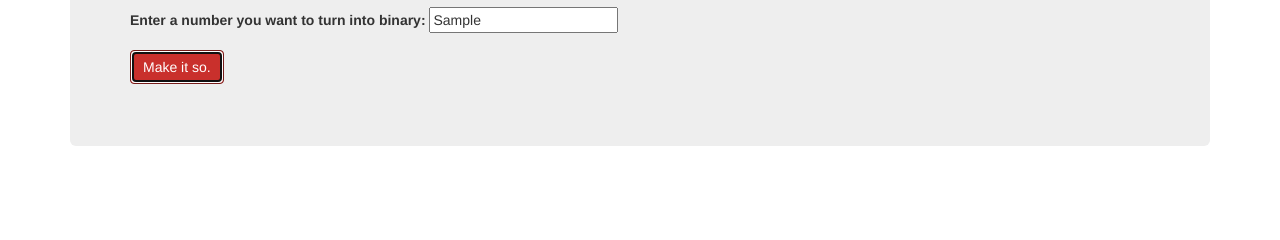
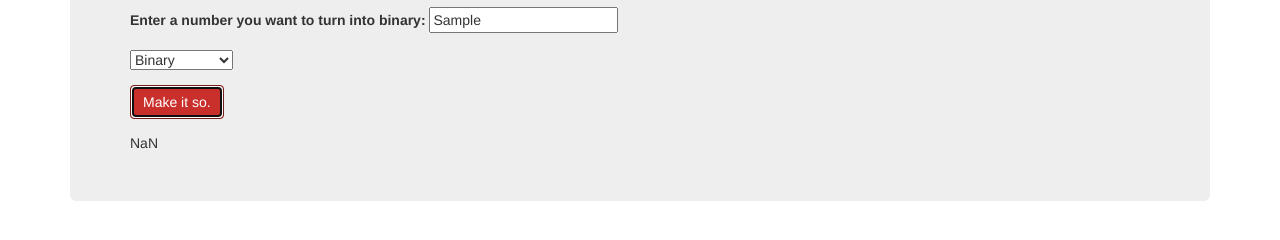
Before and after one commit to kylemellander/binaryJS, a plain HTML site: page index.html in a window 1280 px wide. Both pictures are taken after typing "Sample" into the empty fields and a click on the button "Make it so.". Shown: the part 140-380 px from the top of the page. Drawn offline with nearby package versions, Linux system fonts and the light colour scheme.

Commit message:
Add frontend

```diff
--- a/index.html
+++ b/index.html
@@ -21,6 +21,14 @@
         <input type="text" id="number">
       </div>
 
+      <div class ="form-group">
+        <select id="arg">
+          <option value="2">Binary</option>
+          <option value="3">Trinary</option>
+          <option value="16">Hexadecimal</option>
+        </select>
+      </div>
+
       <button type="submit" class="btn btn-danger">Make it so.</button>
     </form>
 
--- a/js/binary.js
+++ b/js/binary.js
@@ -26,5 +26,4 @@ function trinary(number) {
 
 function numberConverter(number, arg) {
   return number.toString(arg);
-  alert("KYLE IS DUMB");
 }
--- a/js/binary_jquery.js
+++ b/js/binary_jquery.js
@@ -1,6 +1,10 @@
 $(document).ready(function(){
   $("form").submit(function(event){
+    var number = parseInt($("#number").val());
+    var arg = parseInt($("#arg").val());
+    var result = numberConverter(number, arg);
 
+    $("#results").text(result);
     $("#results").show();
     event.preventDefault();
   });
```
